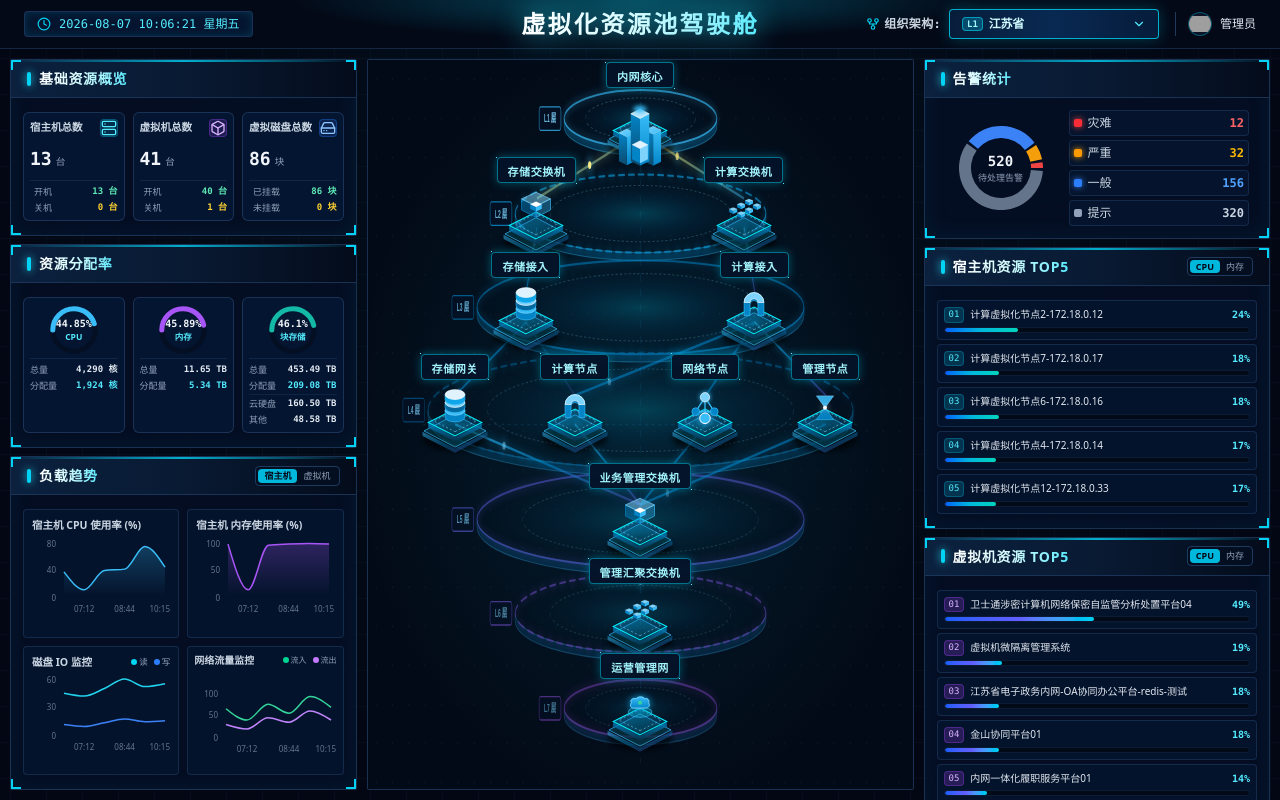
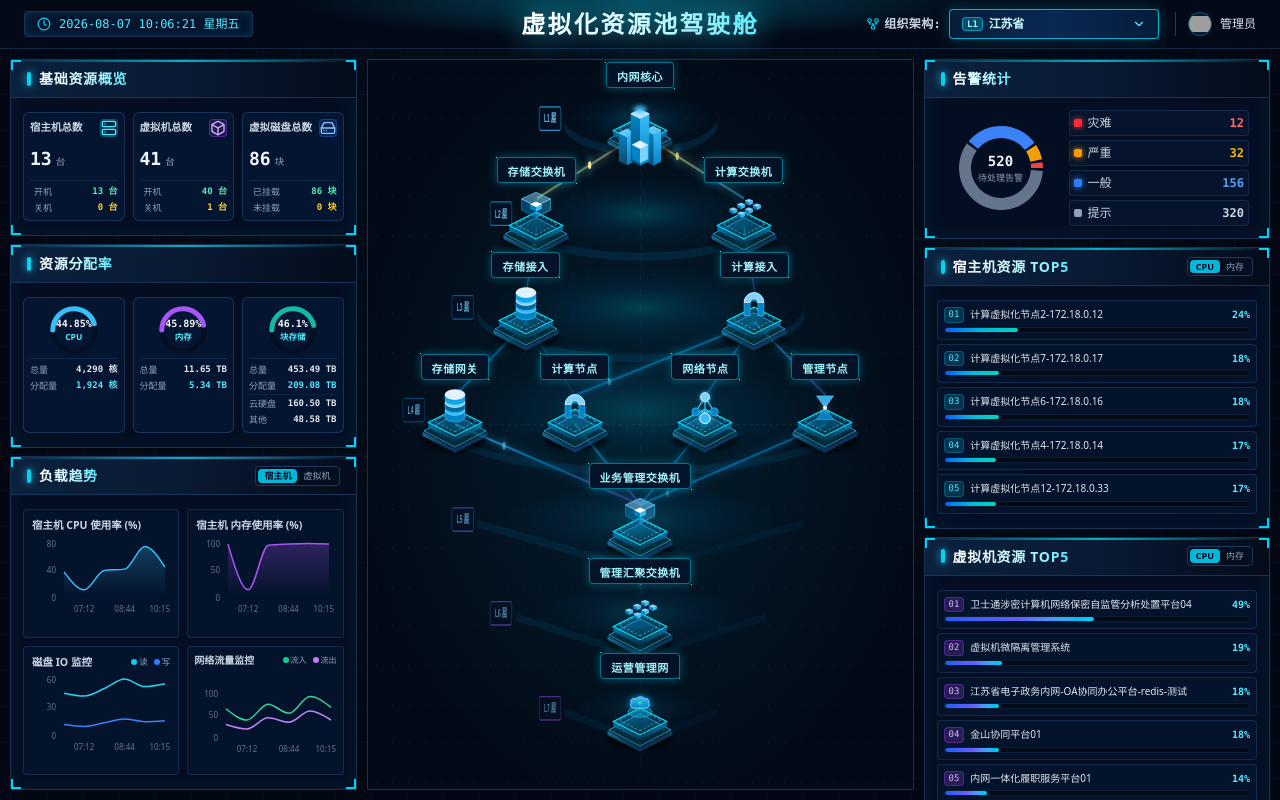
Before and after one commit to COSMOSPP/cloud-pool-Dashboard, a React (Vite) app: page / in a window 1280 px wide. Built offline with nearby package versions, Linux system fonts and the light colour scheme; grey boxes are pictures that could not be loaded.

Commit message:
style: remove ring borders and update L5-L7 platforms to 3D cuboids

```diff
--- a/src/components/TopologyMap.tsx
+++ b/src/components/TopologyMap.tsx
@@ -94,6 +94,48 @@ export function TopologyMap() {
             <feComposite in="SourceGraphic" in2="blur" operator="over" />
           </filter>
 
+          {/* L5 长方体平台渐变 */}
+          <linearGradient id="cuboid-top-l5" x1="0%" y1="0%" x2="100%" y2="100%">
+            <stop offset="0%" stopColor="#6366f1" stopOpacity="0.45" />
+            <stop offset="100%" stopColor="#4338ca" stopOpacity="0.25" />
+          </linearGradient>
+          <linearGradient id="cuboid-side-left-l5" x1="0%" y1="0%" x2="0%" y2="100%">
+            <stop offset="0%" stopColor="#6366f1" stopOpacity="0.6" />
+            <stop offset="100%" stopColor="#1e1b4b" stopOpacity="0.85" />
+          </linearGradient>
+          <linearGradient id="cuboid-side-right-l5" x1="0%" y1="0%" x2="0%" y2="100%">
+            <stop offset="0%" stopColor="#4f46e5" stopOpacity="0.5" />
+            <stop offset="100%" stopColor="#1e1b4b" stopOpacity="0.75" />
+          </linearGradient>
+
+          {/* L6 长方体平台渐变 */}
+          <linearGradient id="cuboid-top-l6" x1="0%" y1="0%" x2="100%" y2="100%">
+            <stop offset="0%" stopColor="#8b5cf6" stopOpacity="0.45" />
+            <stop offset="100%" stopColor="#6d28d9" stopOpacity="0.25" />
+          </linearGradient>
+          <linearGradient id="cuboid-side-left-l6" x1="0%" y1="0%" x2="0%" y2="100%">
+            <stop offset="0%" stopColor="#8b5cf6" stopOpacity="0.6" />
+            <stop offset="100%" stopColor="#2e1065" stopOpacity="0.85" />
+          </linearGradient>
+          <linearGradient id="cuboid-side-right-l6" x1="0%" y1="0%" x2="0%" y2="100%">
+            <stop offset="0%" stopColor="#7c3aed" stopOpacity="0.5" />
+            <stop offset="100%" stopColor="#2e1065" stopOpacity="0.75" />
+          </linearGradient>
+
+          {/* L7 长方体平台渐变 */}
+          <linearGradient id="cuboid-top-l7" x1="0%" y1="0%" x2="100%" y2="100%">
+            <stop offset="0%" stopColor="#a855f7" stopOpacity="0.45" />
+            <stop offset="100%" stopColor="#7e22ce" stopOpacity="0.25" />
+          </linearGradient>
+          <linearGradient id="cuboid-side-left-l7" x1="0%" y1="0%" x2="0%" y2="100%">
+            <stop offset="0%" stopColor="#a855f7" stopOpacity="0.6" />
+            <stop offset="100%" stopColor="#3b0764" stopOpacity="0.85" />
+          </linearGradient>
+          <linearGradient id="cuboid-side-right-l7" x1="0%" y1="0%" x2="0%" y2="100%">
+            <stop offset="0%" stopColor="#9333ea" stopOpacity="0.5" />
+            <stop offset="100%" stopColor="#3b0764" stopOpacity="0.75" />
+          </linearGradient>
+
           {/* 科技背景点阵 Pattern */}
           <pattern id="dot-grid" x="0" y="0" width="30" height="30" patternUnits="userSpaceOnUse">
             <circle cx="15" cy="15" r="0.8" fill="#1e3a5f" opacity="0.6" />
@@ -107,13 +149,38 @@ export function TopologyMap() {
         <line x1="500" y1="20" x2="500" y2="540" stroke="rgba(56, 189, 248, 0.15)" strokeWidth="1" strokeDasharray="6 6" />
         <line x1="100" y1="280" x2="900" y2="280" stroke="rgba(56, 189, 248, 0.1)" strokeWidth="1" strokeDasharray="6 6" />
 
-        {/* ==================== 7层 3D 半透明发光圆盘 (舒展大方, 1到0 透明过度) ==================== */}
+        {/* ==================== 7层 3D 浮空平台 (L1-L4 圆盘, L5-L7 3D长方体) ==================== */}
         {ringPlatforms.map((ring) => {
           // 渐变透明度过度系数 (从顶层 0.85 递减至底层 0.5)
           const fadeOpacity = Math.max(0.5, 0.88 - (ring.layerIndex - 1) * 0.06);
+          const isCuboid = ring.layerIndex >= 5;
 
           return (
             <g key={`ring-platform-${ring.layerIndex}`} opacity={fadeOpacity}>
+              {isCuboid ? (
+                /* L5 - L7 3D 长方体平台 (Isometric Cuboid - 统一蓝色渐变风格) */
+                <g key={`cuboid-${ring.layerIndex}`}>
+                  {/* 顶面 (Top Surface - 采用统一 cyan/blue 渐变) */}
+                  <polygon
+                    points={`${ring.cx},${ring.cy - ring.ry} ${ring.cx + ring.rx},${ring.cy} ${ring.cx},${ring.cy + ring.ry} ${ring.cx - ring.rx},${ring.cy}`}
+                    fill="url(#ring-surface-grad)"
+                  />
+
+                  {/* 左前侧面 (Left Front Face) */}
+                  <polygon
+                    points={`${ring.cx - ring.rx},${ring.cy} ${ring.cx},${ring.cy + ring.ry} ${ring.cx},${ring.cy + ring.ry + 6} ${ring.cx - ring.rx},${ring.cy + 6}`}
+                    fill="rgba(2, 132, 199, 0.18)"
+                  />
+
+                  {/* 右前侧面 (Right Front Face) */}
+                  <polygon
+                    points={`${ring.cx},${ring.cy + ring.ry} ${ring.cx + ring.rx},${ring.cy} ${ring.cx + ring.rx},${ring.cy + 6} ${ring.cx},${ring.cy + ring.ry + 6}`}
+                    fill="rgba(3, 105, 161, 0.15)"
+                  />
+                </g>
+              ) : (
+                /* L1 - L4 3D 圆盘平台 (Ellipse Surface) */
+                <g key={`ellipse-${ring.layerIndex}`}>
                   {/* 3D 盘面底座发光 */}
                   <ellipse
                     cx={ring.cx}
@@ -123,39 +190,13 @@ export function TopologyMap() {
                     fill="url(#ring-surface-grad)"
                   />
 
-              {/* 3D 盘面下沿厚度 (Lip Edge) */}
+                  {/* 3D 盘面下沿厚度 (无外描边) */}
                   <path
                     d={`M ${ring.cx - ring.rx},${ring.cy} A ${ring.rx} ${ring.ry} 0 0 0 ${ring.cx + ring.rx},${ring.cy} L ${ring.cx + ring.rx},${ring.cy + 6} A ${ring.rx} ${ring.ry} 0 0 1 ${ring.cx - ring.rx},${ring.cy + 6} Z`}
-                fill="rgba(2, 132, 199, 0.28)"
-                stroke="rgba(56, 189, 248, 0.45)"
-                strokeWidth="0.9"
+                    fill="rgba(2, 132, 199, 0.18)"
                   />
-
-              {/* 盘面霓虹发光外圈 */}
-              <ellipse
-                cx={ring.cx}
-                cy={ring.cy}
-                rx={ring.rx}
-                ry={ring.ry}
-                fill="none"
-                stroke={ring.color}
-                strokeWidth="1.6"
-                strokeDasharray={ring.layerIndex % 2 === 0 ? "12 6" : "none"}
-                filter="url(#cyan-glow)"
-                opacity="0.75"
-              />
-
-              {/* 盘面内圈虚线 */}
-              <ellipse
-                cx={ring.cx}
-                cy={ring.cy}
-                rx={ring.rx * 0.72}
-                ry={ring.ry * 0.72}
-                fill="none"
-                stroke="rgba(125, 211, 252, 0.28)"
-                strokeWidth="0.8"
-                strokeDasharray="4 4"
-              />
+                </g>
+              )}
 
               {/* 侧边层级 Tag (L1 - L7) */}
               <g transform={`translate(${ring.cx - ring.rx - 46}, ${ring.cy - 9})`}>
```
Lines whose indentation alone changed are shown as unchanged.
